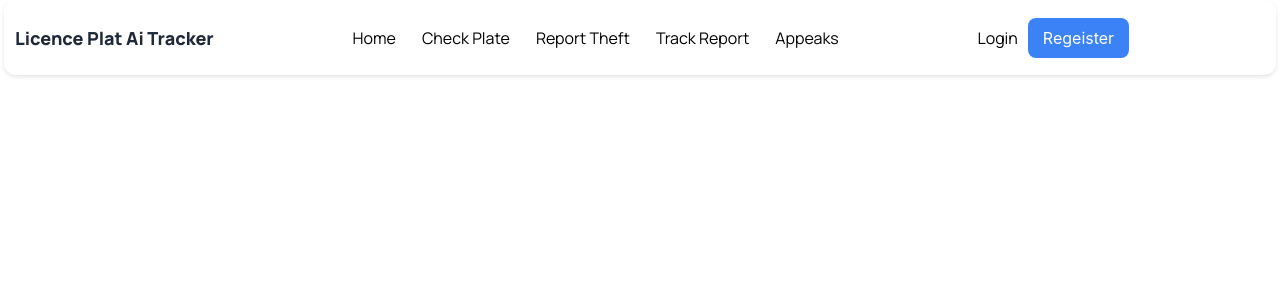
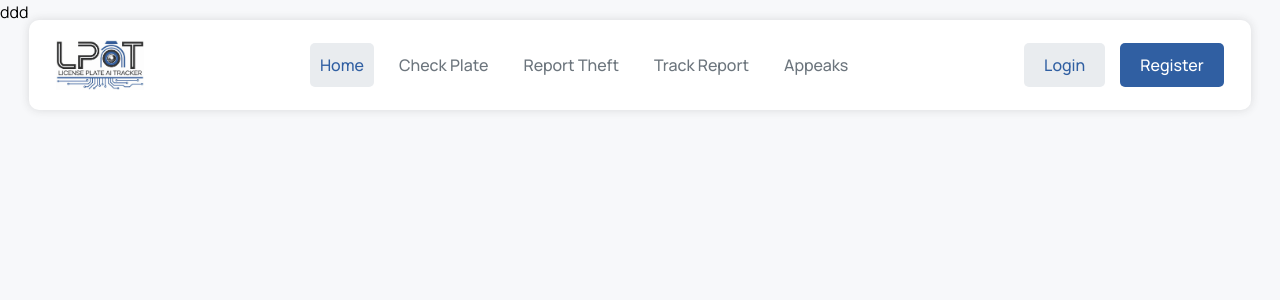
Before and after one commit to kareemtarekK/Graduationn, a React (Vite) app: page / in a window 1280 px wide. Shown: the top 300 px of the page. Built offline with nearby package versions, Linux system fonts and the light colour scheme.

Commit message:
Edit Header Sectoin

```diff
--- a/src/App.jsx
+++ b/src/App.jsx
@@ -7,6 +7,7 @@ const App = () =>{
 
 return(
    <>
+
    <Home/>
    {/* <Signup/>  */}
    {/* <Login/>   */}
@@ -14,4 +15,5 @@ return(
    </>
 )
 };
- export default App;
+
+export default App;
--- a/src/Components/Header/Header.jsx
+++ b/src/Components/Header/Header.jsx
@@ -1,49 +1,72 @@
-import { IoMenuOutline } from "react-icons/io5";
+import { IoClose, IoMenuOutline } from "react-icons/io5";
 import headerCss from "./header.module.css";
 import { useState } from "react";
+import logoImg from '../../assets/Images/logo.png';
+
+
 export default function Header() {
+
   const [isOpen,setIsOpen] = useState(false);
 
   const toggleMenu = ()=> {
     setIsOpen(!isOpen);
   };
 
+  return (
 
-  return (
-    <header>
+    <header className={headerCss.header}>
+
       <nav className={headerCss.navbar}>
+
         <a href="#" className={headerCss.logo}>
-          Licence Plat Ai Tracker
+          <img src={logoImg} alt={'logoImg'} />
         </a>
+
         <ul
           id={headerCss.links}
-        className={`${headerCss.links} ${isOpen ? headerCss.active : ''}`} >
+          className={`${headerCss.links} ${isOpen ? headerCss.active : ''}`}
+        >
+
           <li>
-            <a href="#">Home</a>
+            <a className={headerCss.active_li} href="#">Home</a>
           </li>
+
           <li>
             <a href="#">Check Plate</a>
           </li>
+
           <li>
             <a href="#">Report Theft</a>
           </li>
+
           <li>
             <a href="#">Track Report</a>
           </li>
+
           <li>
             <a href="#">Appeaks</a>
           </li>
+
         </ul>
 
-        <div className={headerCss.account}>
+        <div className={`${headerCss.account} ${isOpen ? headerCss.active_auth : ''}`}>
+
           <a href="#" className={headerCss.login}>Login</a>
-          <a href="#" className={headerCss.rege}>Regeister</a>
+          <a href="#" className={headerCss.register}>Register</a>
+
         </div>
 
-       <div >
-        <IoMenuOutline className={headerCss.menubtn} onClick={toggleMenu}  />
+        <div className={headerCss.burger_cont}>
+          {isOpen ?
+            <IoClose className={headerCss.menu_btn} onClick={toggleMenu} /> :
+            <IoMenuOutline className={headerCss.menu_btn} onClick={toggleMenu} />
+          }
         </div>
+
       </nav>
+
     </header>
+
   );
+
 }
--- a/src/Components/Header/header.module.css
+++ b/src/Components/Header/header.module.css
@@ -1,128 +1,175 @@
+.header{
+    position: fixed;
+    top: 0;
+    left: 0;
+    width: 100%;
+    padding: 20px 2.25%;
+}
+
 .navbar{
     display: flex;
-    border-radius: 12px;
+    border-radius: 10px;
     justify-content: space-between;
     align-items: center;
-    text-align: center;
-    width: 1272px;
-    height: 75px;
-    padding: 11px 11px;
+    width: 100%;
+    padding: 20px 2.25%;
     margin: auto;
-    border-top: none;
-    box-shadow: 0px 2px 4px 0px rgba(0, 0, 0, 0.1);
-
-}
-.navbar ul a{
-width: 45;
-height: 24;
-top: 24px;
-left: 739px;
-font-weight: 400;
-font-size: 16px;
-line-height: 24px;
-letter-spacing: 0%;
-margin: 13px;
-}
-.navbar ul{
-    display: flex;
-}
-.navbar .logo{
-    font-weight: 900;
-    font-size: 18px;
-    line-height: 18px;
-    letter-spacing: 0%;
-    color: rgba(31, 41, 55, 1);
-    width: 196;
-    height: 18;
-    top: 20px;
-    left: 68px;
+    background-color: var(--white-color);
+    box-shadow: 0px 0px 10px var(--black-opacity-color-1);
 }
 
-.navbar .account .login{
-    width: 42;
-    height: 24;
-    top: 24px;
-    left: 1080px;
-    font-weight: 00;
+.logo{
+    height: 50px;
+}
+
+.logo img{
+    height: 100%;
+}
+
+.links{
+    display: flex;
+    align-items: center;
+    gap: 15px;
+}
+
+.links a{
+    display: inline-block;
+    padding: 10px;
+    font-weight: 500;
     font-size: 16px;
-    line-height: 24px;
-    letter-spacing: 0%;
+    color: var(--gray-color-2);
+    border-radius: 5px;
+    transition: 0.3s;
+
+    &:hover{
+        color: var(--blue-color) !important;
+        background-color: var(--gray-color-3);
+    }
+}
+
+.active_li{
+    color: var(--blue-color) !important;
+    background-color: var(--gray-color-3);
+}
+
+
+.account{
+    display: flex;
+    align-items: center;
+    gap: 15px;
+    transition: ease 0.3s;
+}
+
+.login{
     text-align: center;
+    padding: 10px 20px;
+    font-weight: 500;
+    font-size: 16px;
+    text-align: center;
+    border-radius: 5px;
+    color: var(--blue-color);
+        background-color: var(--gray-color-3);
+    transition: 0.3s;
+
+    &:hover{
+        color: var(--white-color);
+        background-color: var(--blue-color);
     }
-.account{
 }
-.account .rege{
-    margin: 10px;
-    width: 94;
-    height: 40;
-    top: 16px;
-    left: 1154px;
-    border-radius: 8px;
-    font-family: Inter;
-    font-weight: 400;
+
+.account .register{
+    text-align: center;
+    padding: 10px 20px;
+    border-radius: 5px;
+    font-weight: 500;
     font-size: 16px;
-    line-height: 24px;
-    letter-spacing: 0%;
-    text-align: center;
-    background: rgba(59, 130, 246, 1);
-    color: #fff;
-    padding: 10px 15px;
+    background-color: var(--blue-color);
+    color: var(--white-color);
 }
-.menubtn{
-        color: #333;
-        font-size: 4rem;
-        cursor: pointer;
+
+.burger_cont{
     display: none;
 }
 
+.menu_btn{
+    padding: 5px;
+    cursor: pointer;
+    border-radius: 5px;
+    font-size: 3rem;
+    color: var(--blue-color);
+    background-color: var(--gray-color-3);
+}
 
-    @media (max-width:1200px){
-        html{
-            font-size: 42%;
-            overflow-x: hidden;
-            scroll-behavior: smooth;
-            scroll-padding-top: 7.5rem;
+/* ================================================= */
+
+@media only screen and (max-width:1035px){
+
+    .burger_cont{
+        display: block;
     }
-         body{
-            overflow-x: hidden;
+
+    .links{
+        position: fixed;
+        width: 95.5%;
+        height: calc(100vh - 150px);
+        top: 110px;
+        left: 2.25%;
+        padding: 20px 2.25%;
+        flex-direction: column;
+        gap: 25px;
+        border-radius: 10px;
+        opacity: 0;
+        visibility: hidden;
+        transition: ease .3s;
+        background-color: var(--white-color);
+        box-shadow: 0px 0px 10px var(--black-opacity-color-1);
     }
-         .navbar .logo{
-            font-size: 16px;
-            left: 0;
+
+    .links li{
+        width: 100%;
+        text-align: center;
     }
-        .menubtn{
-            display: inline;
-            left: 1;
-            font-size: 5rem;
 
+    .links a{
+        width: 100% !important;
     }
-        .navbar{
-            width: 100%;
+
+    .account{
+        padding: 0px 20px;
+        position: fixed;
+        width: 95.5%;
+        left: 2.25%;
+        bottom: 60px;
+        opacity: 0;
+        visibility: hidden;
+        justify-content: center;
     }
-        header  .navbar #links   {
-            background-color: #fff;
-            box-shadow: 0px 2px 4px 0px rgba(0, 0, 0, 0.1);
-            flex-direction: column;
-            border-top: none;
-            justify-content: space-evenly;
-            position: absolute;
-            height: 74vh;
-            width: 360px;
-            top: -770px;
-            border-radius: 18px;
-            right: 13px;
-            margin-top: 1rem;
-            transition: ease .8s;
+
+    .account a{
+        width: 50%;
     }
-            header  .navbar #links ul li a{
-             justify-content: center;
-             border: solid #e5e5e6 .5px;
-             padding: 17px;
-             border-radius: 8px;
-             display: flex;
+
+    #links.active{
+        top: 130px;
+        opacity: 1;
+        visibility: visible;
     }
-            header .navbar #links.active{
-             top:10%
+    .account.active_auth{
+        bottom: 40px;
+        opacity: 1;
+        visibility: visible;
     }
 
 }
+
+@media only screen and (max-width:530px){
+
+    .account{
+        flex-wrap: wrap;
+    }
+
+    .account a{
+        width: 100%;
+    }
+
+}
--- a/src/Pages/Home/Hero.jsx
+++ b/src/Pages/Home/Hero.jsx
@@ -2,8 +2,8 @@
 
 export default function Hero() {
   return (
-    <div>
-
+    <div style={{width: '100%', height: '100vh', background: 'var(--salt-color)'}}>
+      ddd
     </div>
   )
 }
--- a/src/Pages/Home/Home.jsx
+++ b/src/Pages/Home/Home.jsx
@@ -5,10 +5,9 @@ import Hero from './Hero';
 const Home = () => {
   return (
     <>
-     <Header/>
-     <Hero/>
+      <Header/>
+      <Hero/>
     </>
-
   )
 }
 
--- a/src/index.css
+++ b/src/index.css
@@ -4,9 +4,9 @@
 *{
     margin: 0;
     padding: 0;
-    box-sizing: border-box;
     list-style: none;
     text-decoration: none;
+    box-sizing: border-box;
 }
 
 :root{
@@ -31,11 +31,15 @@
     --white-opacity-color: rgba(255, 255, 255, 0.75);
     --gray-opacity-color-3: rgba(233, 236, 239, 0.5);
     --black-opacity-color: rgba(45, 45, 45, 0.95);
+    --black-opacity-color-1: rgba(45, 45, 45, 0.15);
 }
 
 html{
     font-family: "Manrope", sans-serif;
 }
-.navbar{
-    background-color:goldenrod ;
-  }
+
+body{
+    width: 100%;
+    overflow-x: hidden;
+    background-color: var(--white-color);
+}
```
Also changed, not shown: src/assets/Images/logo.png (added). Lines whose indentation alone changed are shown as unchanged.
